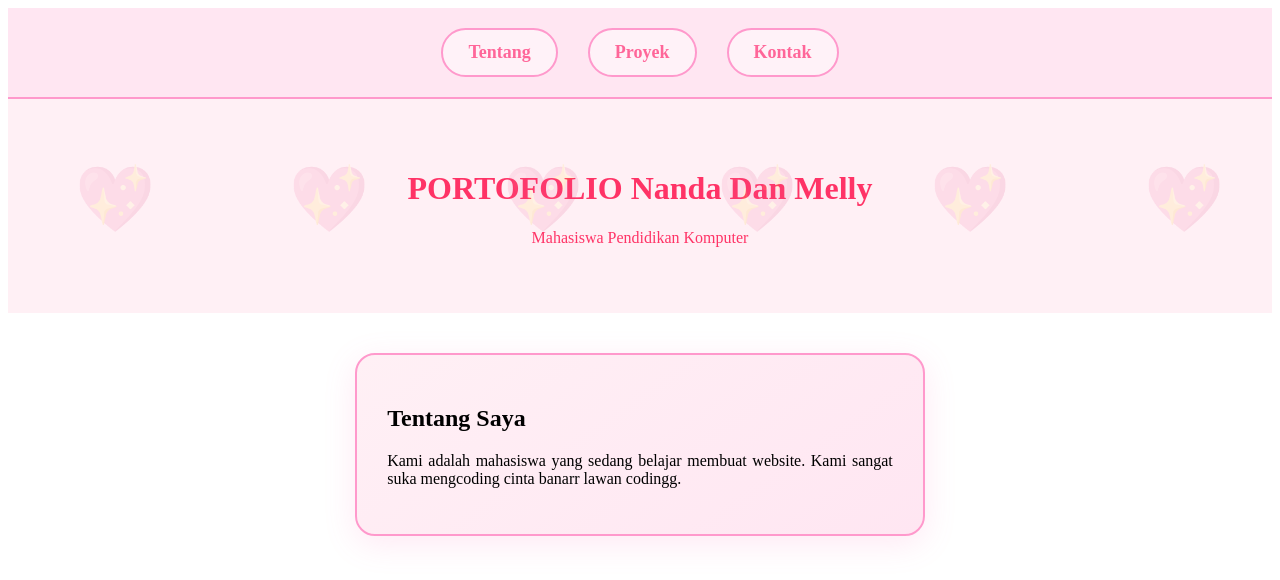
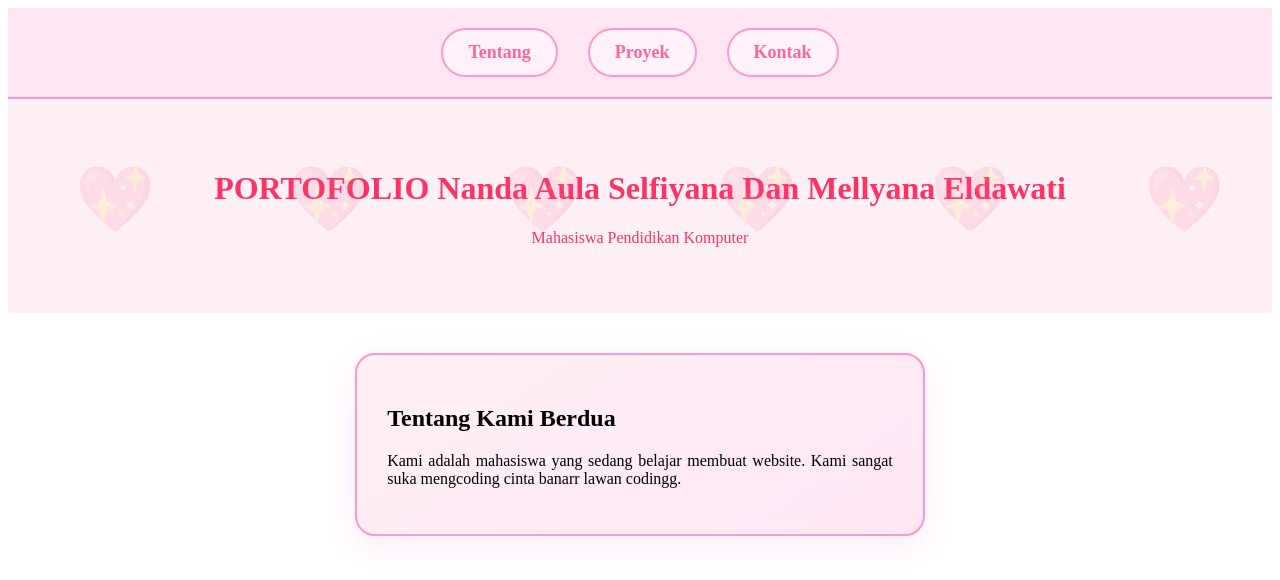
Before and after one commit to nandaaulaselfiyana/praktikum8.github.io, a plain HTML site: page index.html in a window 1280 px wide. Drawn offline with Linux system fonts and the light colour scheme.

Commit message:
Update index.html

```diff
--- a/index.html
+++ b/index.html
@@ -14,7 +14,7 @@
 
   <header>
     <h1>PORTOFOLIO
-        Nanda Dan Melly<br>
+        Nanda Aula Selfiyana Dan Mellyana Eldawati<br>
     </h1>
         <p>Mahasiswa Pendidikan Komputer</p>
       </header>
@@ -22,7 +22,7 @@
   <section id="tentang">
 
 
-    <h2>Tentang Saya</h2>
+    <h2>Tentang Kami Berdua</h2>
     <p>
       Kami adalah mahasiswa yang sedang belajar membuat website.
       Kami sangat suka mengcoding cinta banarr lawan codingg.
```
